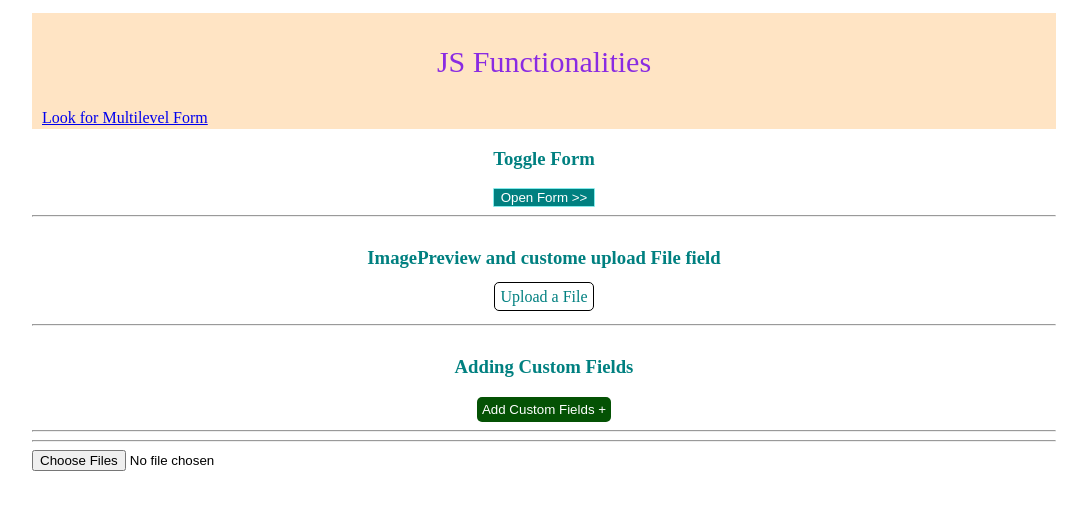
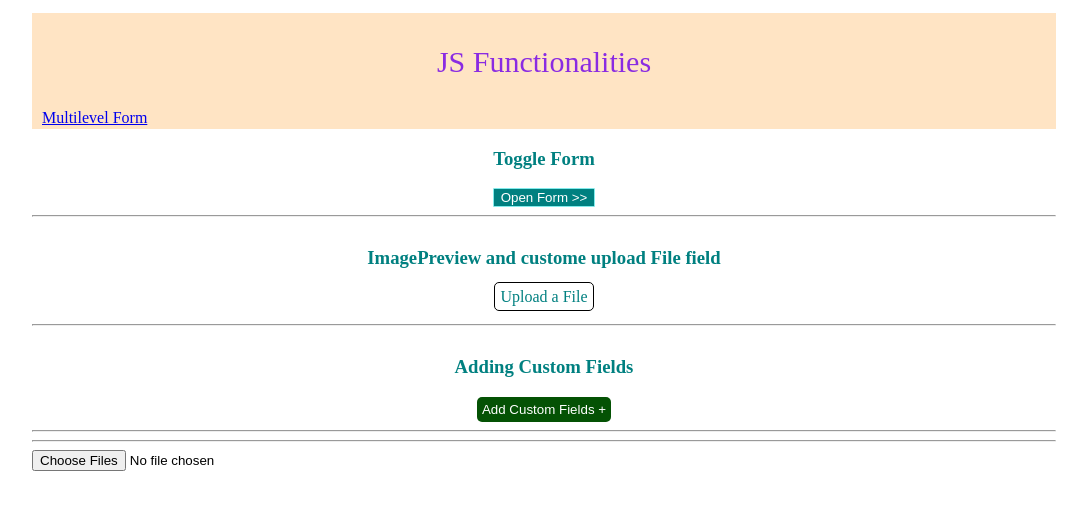
Before and after one commit to ajayttrekkie/jQuery, a plain HTML site: page views/index.html in a window 1280 px wide. Shown: the whole page, without its empty margins (96-1183 px from the left). Drawn offline with nearby package versions, Linux system fonts and the light colour scheme.

Commit message:
Update index.html

```diff
--- a/views/index.html
+++ b/views/index.html
@@ -12,7 +12,7 @@
 <body>
     <div id="contentWrapper">
         <div id="contentHeader">
-            <p>JS Functionalities</p> &nbsp;&nbsp;<a href="https://ajayttrekkie.github.io/jQuery/views/multilevel.html">Look for Multilevel Form</a>
+            <p>JS Functionalities</p> &nbsp;&nbsp;<a role="button" href="https://ajayttrekkie.github.io/jQuery/views/multilevel.html">Multilevel Form</a>
         </div>
         <div id="contents">
             <div id="formWrapper">
```
